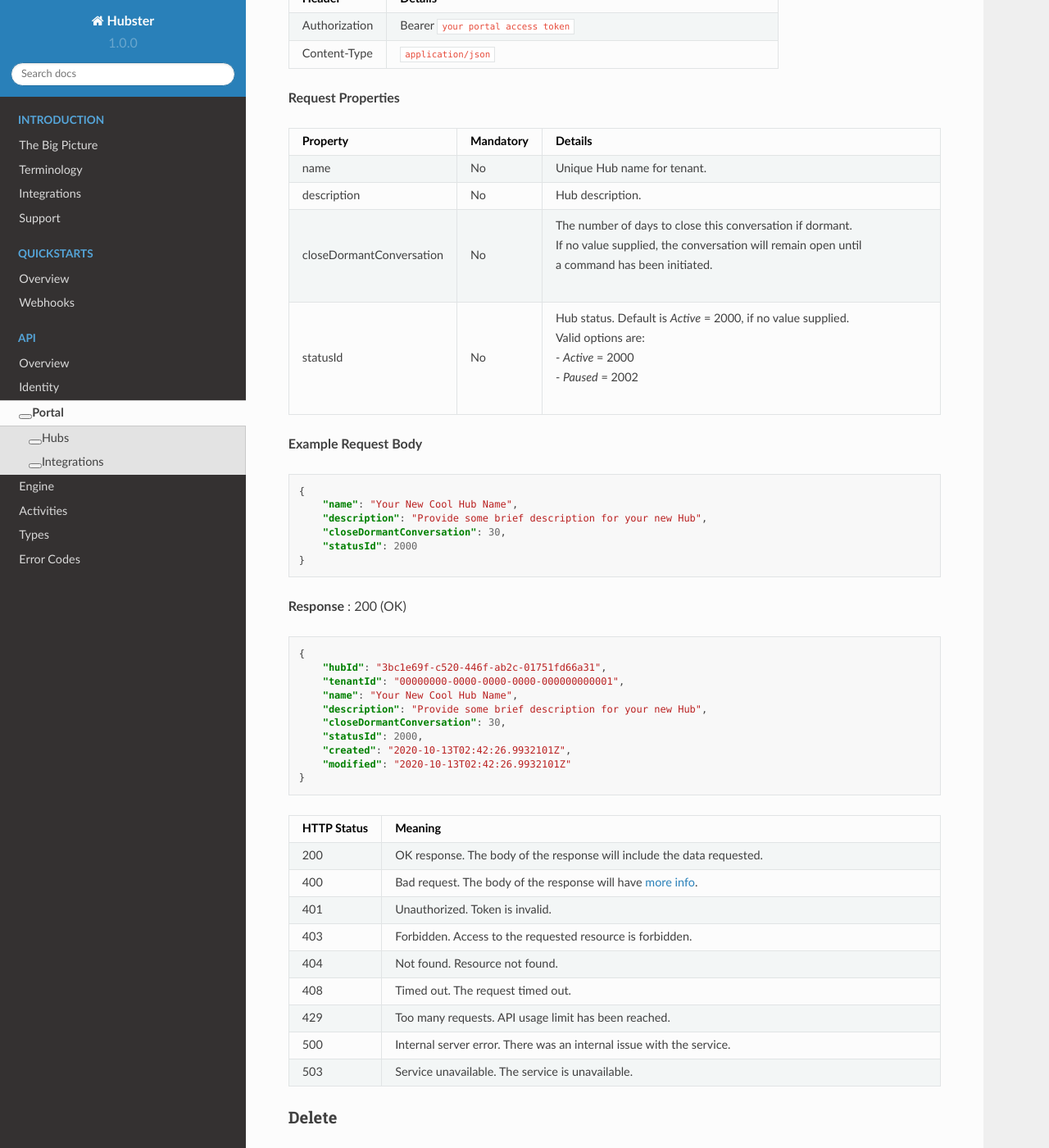
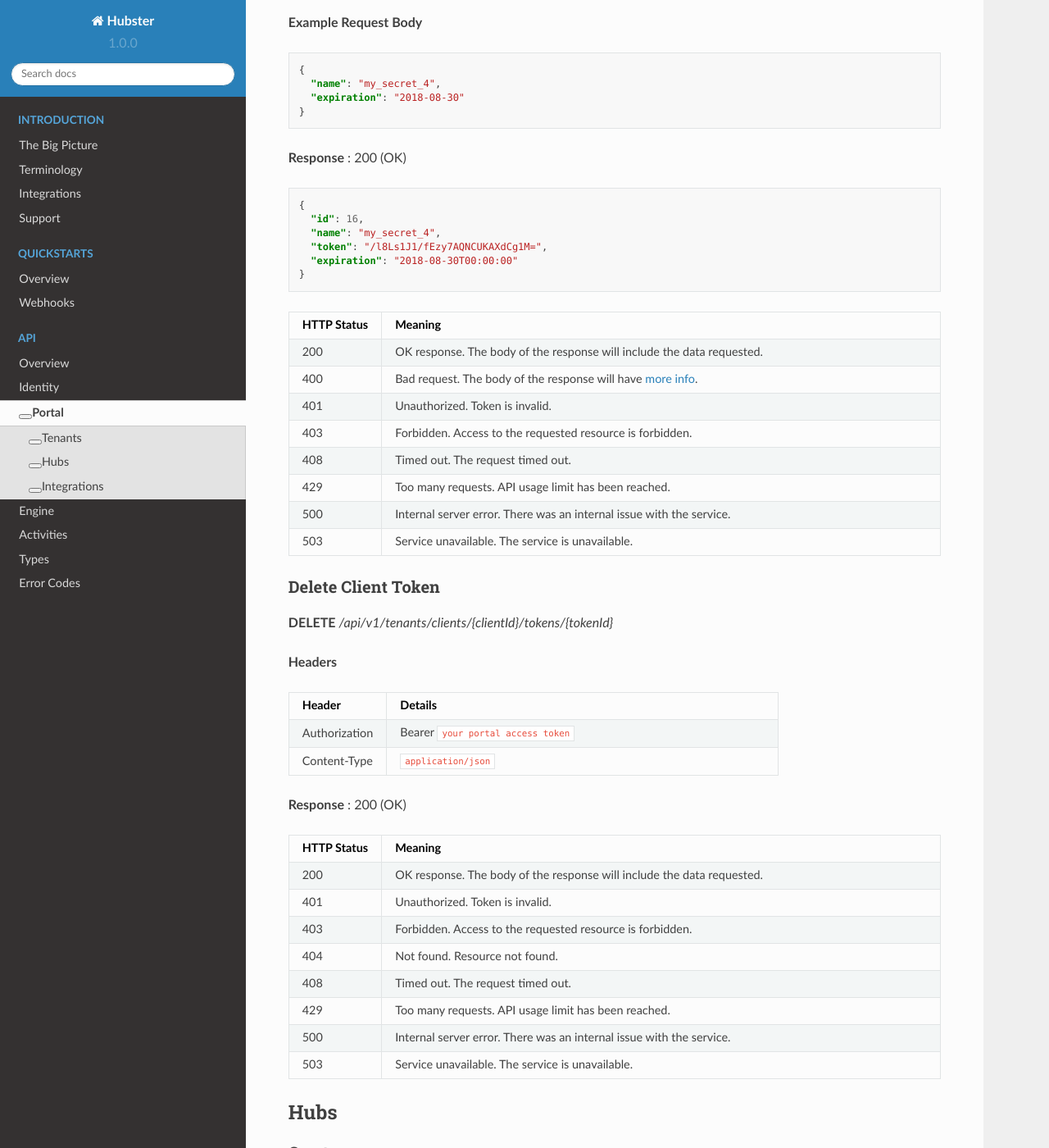
Before and after one commit to hubsterio/docs, a Sphinx documentation site: the page built from docs/api/2_portal.rst, in a window 1280 px wide and 1400 px high, scrolled down 1954 px. Shown: the whole window at 82% size. Built offline with Sphinx 7.4.7 and the Read the Docs theme 2.0.0, drawn with Linux system fonts in a browser that asks for light colours; some of the changed text lies outside the part shown.

Commit message:
Tenant Service Docs

```diff
--- a/docs/api/2_portal.rst
+++ b/docs/api/2_portal.rst
@@ -3,6 +3,215 @@
 
 Portal
 ======
+
+Tenants
+^^^^^^^
+
+Get Client
+**********
+
+**GET** */api/v1/tenants/clients/{clientId}*
+
+**Headers**
+
+.. list-table::
+   :widths: 15 60
+   :header-rows: 1
+
+   * - Header
+     - Details
+   * - Authorization
+     - Bearer ``your portal access token``
+   * - Content-Type
+     - ``application/json``
+
+**Response** : 200 (OK)
+
+.. code-block:: JSON
+
+    {
+      "tenantId": "00000000...",
+      "clientId": "hubster.portal.api.00000000000000000000000000000001",
+      "name": "Hubster Portal API Client (Public)",
+      "enabled": true,
+      "allowedScopes": [
+        "hubster-portal-api"
+      ],
+      "claims": [
+        {
+          "type": "role",
+          "value": "admin"
+        },
+        {
+          "type": "tenant",
+          "value": "00000000..."
+        }
+      ],
+      "secrets": [
+        {
+          "id": 9,
+          "name": "my_secret_1",
+          "token": "my secret 1 token here"
+        },
+        {
+          "id": 15,
+          "name": "my_secret_3",
+          "token": "my secret 3 token here"
+        },
+        {
+          "id": 16,
+          "name": "my_secret_4",
+          "token": "my secret 4 token here",
+          "expiration": "2018-08-30T00:00:00"
+        }
+      ]
+    }
+
+.. list-table::
+    :widths: 5 50
+    :header-rows: 1
+
+    * - HTTP Status
+      - Meaning
+    * - 200
+      - OK response. The body of the response will include the data requested.
+    * - 401
+      - Unauthorized. Token is invalid.
+    * - 403
+      - Forbidden. Access to the requested resource is forbidden.
+    * - 404
+      - Not found. Resource not found.
+    * - 408
+      - Timed out. The request timed out.
+    * - 429
+      - Too many requests. API usage limit has been reached.
+    * - 500
+      - Internal server error. There was an internal issue with the service.
+    * - 503
+      - Service unavailable. The service is unavailable.
+
+
+Add Client Token
+****************
+
+**POST** */api/v1/tenants/clients/{clientId}/tokens*
+
+**Headers**
+
+.. list-table::
+   :widths: 15 60
+   :header-rows: 1
+
+   * - Header
+     - Details
+   * - Authorization
+     - Bearer ``your portal access token``
+   * - Content-Type
+     - ``application/json``
+
+**Request Properties**
+
+.. list-table::
+   :widths: 15 10 60
+   :header-rows: 1
+
+   * - Property
+     - Mandatory
+     - Details
+   * - name
+     - Yes
+     - Unique tenant name for Hub.
+   * - expiration
+     - No
+     - Expiration time for issued token (you can set your own expiration time if needed).
+
+**Example Request Body**
+
+.. code-block:: JSON
+
+    {
+      "name": "my_secret_4",
+      "expiration": "2018-08-30"
+    }
+
+
+**Response** : 200 (OK)
+
+.. code-block:: JSON
+
+    {
+      "id": 16,
+      "name": "my_secret_4",
+      "token": "/l8Ls1J1/fEzy7AQNCUKAXdCg1M=",
+      "expiration": "2018-08-30T00:00:00"
+    }
+
+.. list-table::
+    :widths: 5 50
+    :header-rows: 1
+
+    * - HTTP Status
+      - Meaning
+    * - 200
+      - OK response. The body of the response will include the data requested.
+    * - 400
+      - Bad request. The body of the response will have :ref:`more info<ref_api_portal_error_codes>`.
+    * - 401
+      - Unauthorized. Token is invalid.
+    * - 403
+      - Forbidden. Access to the requested resource is forbidden.
+    * - 408
+      - Timed out. The request timed out.
+    * - 429
+      - Too many requests. API usage limit has been reached.
+    * - 500
+      - Internal server error. There was an internal issue with the service.
+    * - 503
+      - Service unavailable. The service is unavailable.
+
+Delete Client Token
+*******************
+
+**DELETE** */api/v1/tenants/clients/{clientId}/tokens/{tokenId}*
+
+**Headers**
+
+.. list-table::
+   :widths: 15 60
+   :header-rows: 1
+
+   * - Header
+     - Details
+   * - Authorization
+     - Bearer ``your portal access token``
+   * - Content-Type
+     - ``application/json``
+
+**Response** : 200 (OK)
+
+.. list-table::
+    :widths: 5 50
+    :header-rows: 1
+
+    * - HTTP Status
+      - Meaning
+    * - 200
+      - OK response. The body of the response will include the data requested.
+    * - 401
+      - Unauthorized. Token is invalid.
+    * - 403
+      - Forbidden. Access to the requested resource is forbidden.
+    * - 404
+      - Not found. Resource not found.
+    * - 408
+      - Timed out. The request timed out.
+    * - 429
+      - Too many requests. API usage limit has been reached.
+    * - 500
+      - Internal server error. There was an internal issue with the service.
+    * - 503
+      - Service unavailable. The service is unavailable.
+
 
 Hubs
 ^^^^
```
